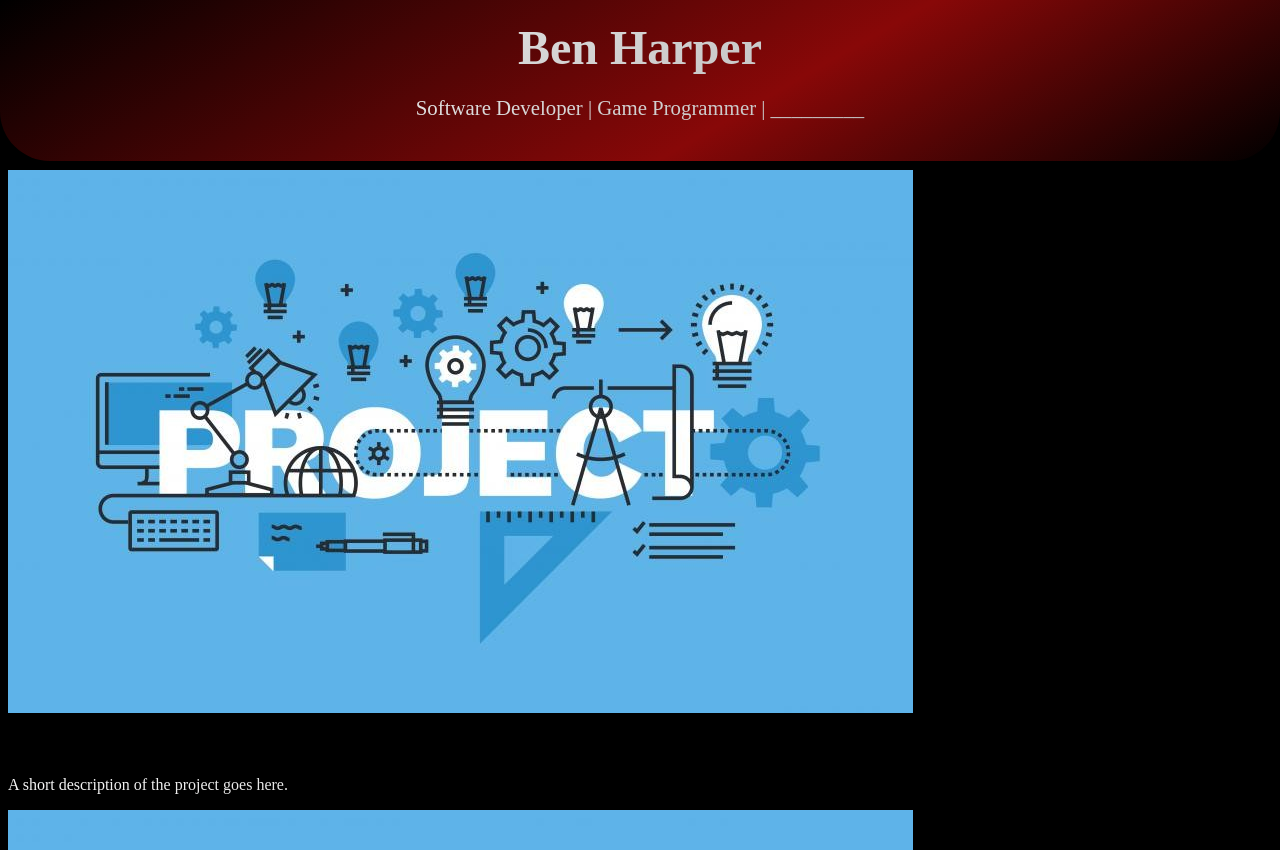
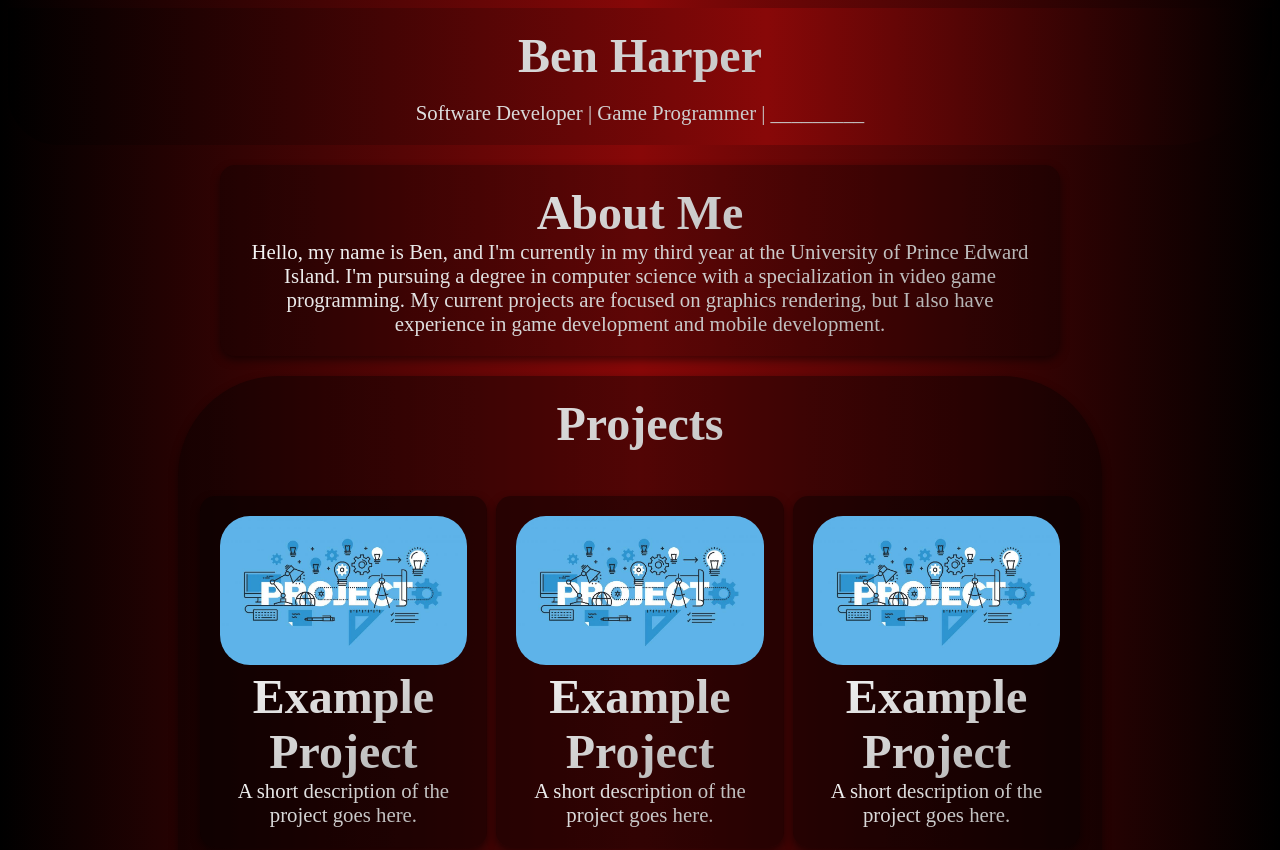
Before and after one commit to FalconCharge/FalconCharge.github.io, a plain HTML site: page index.html in a window 1280 px wide. Shown: the top 850 px of the page. Drawn offline with Linux system fonts and the light colour scheme.

Commit message:
footer and project inti
Added contianer for the Projects and footer

```diff
--- a/homepage.css
+++ b/homepage.css
@@ -1,36 +1,101 @@
 .ProjectHeader {
 
-    background: linear-gradient(150deg, black 0%, #880808 60%, black 100%);
+    background: linear-gradient(90deg, black 0%, #880808 60%, black 100%);
 
     margin: 0;
     padding: 20px;
-    position: absolute;
+    position: relative;
     top: 0;
     right: 0;
     left: 0;
 
     z-index: 1000;
-    text-align: center;
-    border-bottom-right-radius: 50px;
+    border-bottom-right-radius: 100px;
     border-bottom-left-radius: 50px;
 
 }
-.ProjectHeader h1, p{
+.ProjectFooter{
+    background: linear-gradient(90deg, black 0%, #880808 60%, black 100%);
+    margin: auto;
+    z-index: 1000;
+    padding-bottom: 20px;
+
+    border-top-left-radius: 50px;
+    border-top-right-radius: 50px;
+}
+
+
+.ProjectHeader p, .ProjectFooter p{
+    margin:5;
+}
+body p, h1, h2, h3{
     background: linear-gradient(151deg, #f8f8f8 0%, #aaa9a9 100%);
     -webkit-background-clip: text;
     background-clip: text;
     color: transparent;
-}
-.ProjectHeader h1{
+    margin:auto;
+
+    text-align: center;
     font-size: 3rem;
-    margin:0;
-}
-.ProjectHeader p{
-    font-size: 1.3rem;
-    margin:5;
 }
 
 body{
-    background-color: black;
+    background: linear-gradient(90deg, black 0%, #880808 50%, black 100%);
     font-family: 'Times New Roman', Times, serif;
 }
+body p{
+    font-size: 1.3rem;
+    margin: auto;
+}
+
+
+a:link, a:visited, a:hover, a:active {
+    color: white;
+    text-decoration: none;
+}
+
+.AboutMe {
+    background-color: rgba(0, 0, 0, 0.3);
+    padding: 20px;
+    margin: auto;
+    margin-top: 20px;
+    margin-bottom: 20px;
+    max-width: 800px;
+    border-radius: 15px;
+    box-shadow: 0 4px 8px rgba(0,0,0,0.5);
+}
+.ProjectContainer{
+    display: flex;
+    flex-direction: row;
+    flex-wrap: wrap;
+    padding: 20px;
+    max-width: 70%;
+    margin: auto;
+    gap: 5px;
+
+    background-color: rgba(0, 0, 0, 0.4);
+    border-radius: 100px;
+    box-shadow: 0 4px 8px rgba(0,0,0,0.5);
+}
+.ProjectCard img{
+    border-radius: 30px;
+    height: auto;
+    width: 100%;
+}
+.ProjectCard{
+    width: 28%;
+    height: 40%;
+    padding: 20px;
+    margin: auto;
+    margin-top: 20px;
+    margin-bottom: 20px;
+    background-color: rgba(0, 0, 0, 0.4);
+    box-shadow: 0 4px 8px rgba(0,0,0,0.5);
+    border-radius: 15px;
+}
+.ProjectTitle {
+    flex: 1 0 100%;  /* Forces the title to take up the whole row */
+    text-align: center;
+    margin-bottom: 20px;
+
+}
--- a/index.html
+++ b/index.html
@@ -13,6 +13,7 @@
      <div class="ProjectHeader">
         <header>
             <h1>Ben Harper</h1>
+            <br>
             <p>Software Developer | Game Programmer | _________</p>
         </header>
      </div>
@@ -20,7 +21,7 @@
 
     <!-- About Me Section -->
     <section id="about">
-        <div class="about_me">
+        <div class="AboutMe">
             <h2>About Me</h2>
             <p>
                 Hello, my name is Ben, and I'm currently in my third year at the University of Prince Edward Island.
@@ -32,26 +33,37 @@
     </section>
 
     <!-- Projects Section -->
+
     <section id="projects">
-        <h2>Projects</h2>
-        <div class="project-container">
-            <div class="project-card" onclick="window.location.href='https://github.com/FalconCharge/example-project'">
+        <div class="ProjectContainer">
+            <h1 class="ProjectTitle">Projects</h1>
+            <div class="ProjectCard" onclick="window.location.href='https://github.com/FalconCharge/example-project'">
                 <img src="Images/Project.jpg" alt="Image of default project">
                 <h3>Example Project</h3>
                 <p>A short description of the project goes here.</p>
             </div>
-            <div class="project-card" onclick="window.location.href='https://github.com/FalconCharge/example-project'">
+            <div class="ProjectCard" onclick="window.location.href='https://github.com/FalconCharge/example-project'">
                 <img src="Images/Project.jpg" alt="Image of default project">
                 <h3>Example Project</h3>
                 <p>A short description of the project goes here.</p>
             </div>
-            <div class="project-card" onclick="window.location.href='https://github.com/FalconCharge/example-project'">
+            <div class="ProjectCard" onclick="window.location.href='https://github.com/FalconCharge/example-project'">
                 <img src="Images/Project.jpg" alt="Image of default project">
                 <h3>Example Project</h3>
                 <p>A short description of the project goes here.</p>
             </div>
+            <div class="ProjectCard" onclick="window.location.href='https://github.com/FalconCharge/example-project'">
+                <img src="Images/Project.jpg" alt="Image of default project">
+                <h3>Example Project</h3>
+                <p>A short description of the project goes here.</p>
+            </div>
+
+
+
         </div>
       </section>
+
+
 
     <!-- Skills Section -->
     <section id="skills">
@@ -70,12 +82,15 @@
         </div>
     </section>
 
+    <div class="ProjectFooter">
     <!-- Contact Section -->
         <section id="contact">
             <h2>Contact</h2>
+            <br>
             <p>
                 If you'd like to get in touch, feel free to reach out via email or connect with me on LinkedIn.
             </p>
+                <br>
             <p>
                 Email: <a href="mailto:falconcharge.email@gmail.com">falconcharge@gmail.com</a><br>
                 LinkedIn: <a href="https://www.linkedin.com/in/ben-harper-b0b4562a5/" target="_blank">www.linkedin.com/in/ben-harper</a><br>
@@ -85,8 +100,13 @@
 
         <!-- Footer -->
         <footer>
+            <br>
             <p>&copy; 2025 Ben Harper. All rights reserved.</p>
         </footer>
 
+
+    </div>
+
+
 </body>
 </html>
```
Lines whose indentation alone changed are shown as unchanged.
